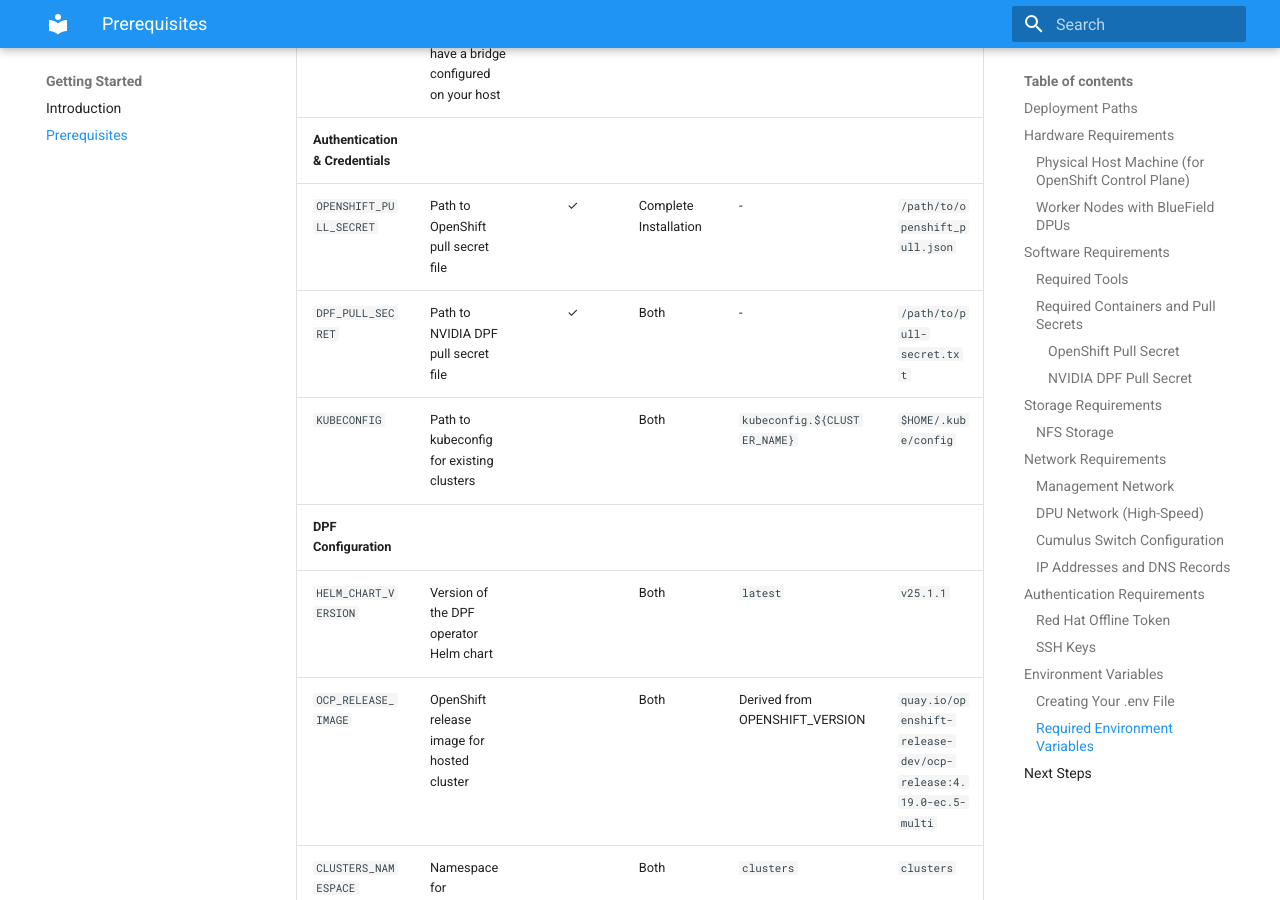
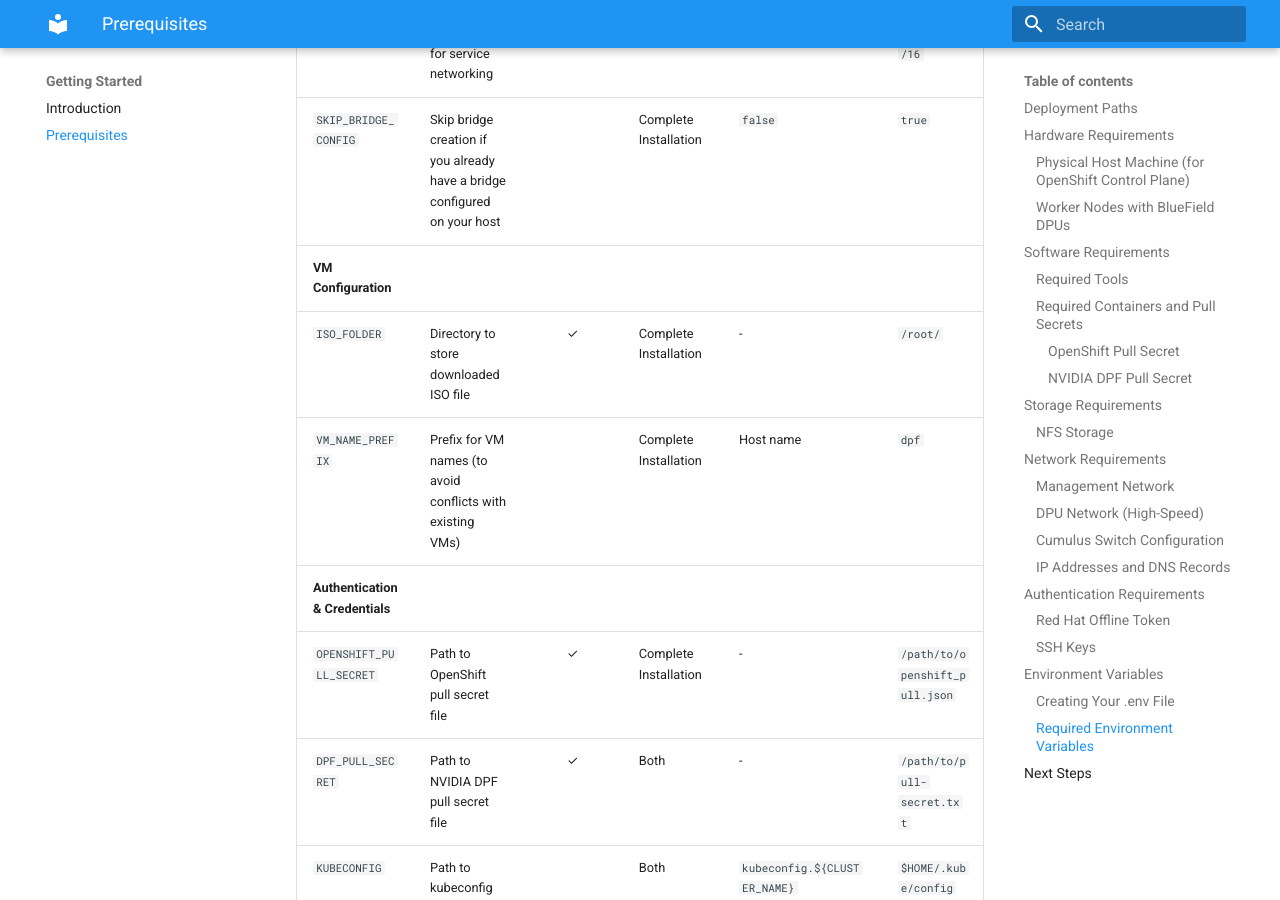
Before and after one commit to szigmon/openshift-dpf, an MkDocs documentation site: the page built from docs/prerequisites.md, in a window 1280 px wide and 900 px high, scrolled down 6904 px. Built offline with MkDocs 1.6.1 and Material for MkDocs 9.7.7, drawn with Linux system fonts in a browser that asks for light colours; some of the changed text lies outside the part shown.

Commit message:
Docs: Add ISO_FOLDER and virt-install requirements to documentation

```diff
--- a/docs/prerequisites.md
+++ b/docs/prerequisites.md
@@ -64,6 +64,7 @@
 | **Go** | 1.20+ | Build components | Both | [Install Go](https://golang.org/doc/install) |
 | **jq** | Latest | JSON processing | Both | [Install jq](https://stedolan.github.io/jq/download/) |
 | **libvirt** | Latest | VM management | Complete Installation | [Install libvirt](https://libvirt.org/compiling.html) |
+| **virt-install** | Latest | Create VMs | Complete Installation | `dnf install -y virt-install` or `apt install -y virtinst` |
 
 ### Required Containers and Pull Secrets
 
@@ -210,6 +211,9 @@
 | `POD_CIDR` | CIDR block for pod networking | | Both | `10.128.0.0/14` | `10.128.0.0/14` |
 | `SERVICE_CIDR` | CIDR block for service networking | | Both | `172.30.0.0/16` | `172.30.0.0/16` |
 | `SKIP_BRIDGE_CONFIG` | Skip bridge creation if you already have a bridge configured on your host | | Complete Installation | `false` | `true` |
+| **VM Configuration** |
+| `ISO_FOLDER` | Directory to store downloaded ISO file | ✓ | Complete Installation | - | `/root/` |
+| `VM_NAME_PREFIX` | Prefix for VM names (to avoid conflicts with existing VMs) | | Complete Installation | Host name | `dpf` |
 | **Authentication & Credentials** |
 | `OPENSHIFT_PULL_SECRET` | Path to OpenShift pull secret file | ✓ | Complete Installation | - | `/path/to/openshift_pull.json` |
 | `DPF_PULL_SECRET` | Path to NVIDIA DPF pull secret file | ✓ | Both | - | `/path/to/pull-secret.txt` |
```
Also changed, not shown: docs/cluster-creation.md (+19 -0 lines).
